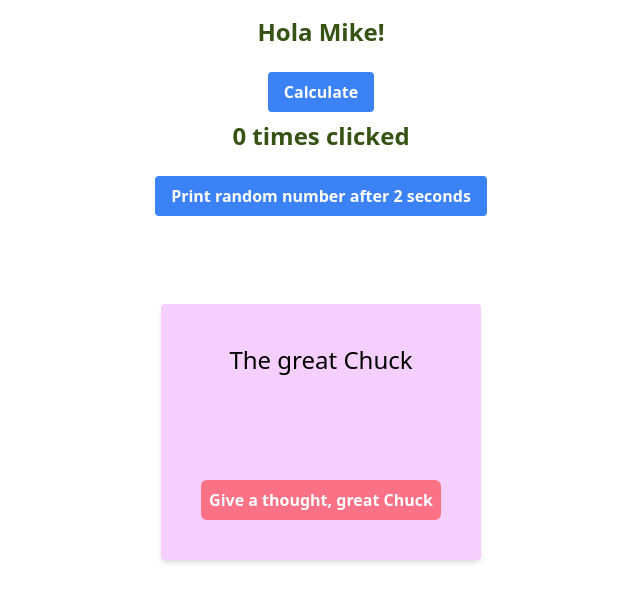
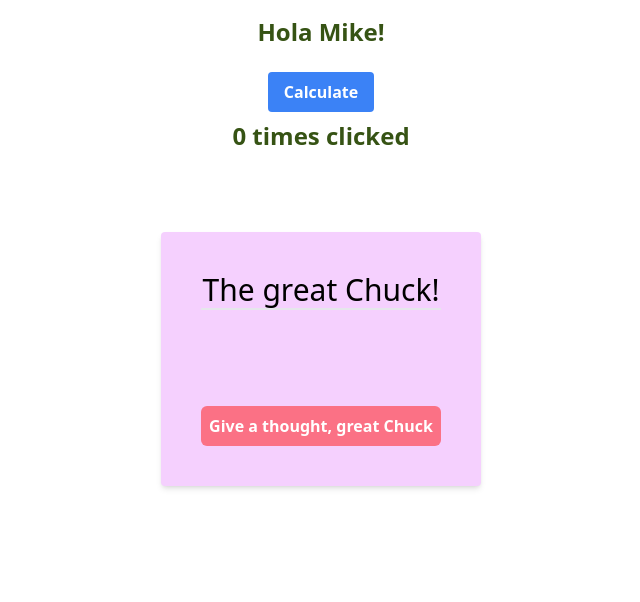
Before and after one commit to michaeljohannesmeier/code-exercises, a Vue app in the folder project-1/: page / in a window 1280 px wide. Shown: the top 602 px of the page, without its empty margins (319-959 px from the left). Built offline with nearby package versions, Linux system fonts and the light colour scheme.

Commit message:
Feat: Using axios with async await to call the data.
Using setup in the script helpe me to clean some code, as well it works witouth return the variables and functions. e.g
return {
      getRandomJoke,
      getRandomJoke2,
      printRandomNumberAfter2Seconds,
      state,
    };  (no needed)

```diff
--- a/project-1/src/App.vue
+++ b/project-1/src/App.vue
@@ -1,100 +1,31 @@
 <template>
   <div class="container flex flex-col items-center">
     <h1 class="text-2xl font-semibold text-lime-900 mt-4">Hola Mike!</h1>
-    <button
-      class="bg-blue-500 hover:bg-blue-700 text-white font-bold py-2 px-4 rounded mt-6"
-      @click="state.count++"
-    >
-      Calculate
-    </button>
-    <p class="text-2xl font-semibold text-lime-900 mt-2">
-      {{ state.count }} times clicked
-    </p>
-    <button
-      class="bg-blue-500 hover:bg-blue-700 text-white font-bold py-2 px-4 rounded mt-6"
-      @click="printRandomNumberAfter2Seconds"
-    >
-      Print random number after 2 seconds
-    </button>
-    <p class="text-2xl font-semibold text-lime-900 mt-2">
-      {{ state.randomNumber }}
-    </p>
+    <button class="bg-blue-500 hover:bg-blue-700 text-white font-bold py-2 px-4 rounded mt-6"
+      @click="state.count++">Calculate</button>
+    <p class="text-2xl font-semibold text-lime-900 mt-2">{{ state.count }} times clicked</p>
 
-    <div
-      class="joke-container mt-20 bg-fuchsia-200 rounded p-10 text-center shadow-md"
-    >
-      <h2 class="text-2xl">The great Chuck</h2>
-      <h3 class="text-1xl mt-10">{{ state.joke }}</h3>
-      <button
-        class="bg-rose-400 hover:bg-rose-500 text-white font-bold p-2 rounded-md mt-16"
-        @click="getRandomJoke"
-      >
-        Give a thought, great Chuck
-      </button>
+    <div class="joke-container mt-20 bg-fuchsia-200 rounded p-10 mx-10 text-center shadow-md">
+      <h2 class="text-3xl border-b-2">The great Chuck!</h2>
+      <h3 class="text-2xl mt-10 text-black">{{ state.joke }}</h3>
+      <button class="bg-rose-400 hover:bg-rose-500 text-white font-bold p-2 rounded-md mt-14"
+        @click="getRandomJoke">Give a
+        thought, great
+        Chuck </button>
     </div>
   </div>
 </template>
 
-<script>
-import { reactive } from 'vue';
-import axios from 'axios';
+<script setup>
+import { reactive } from 'vue'
+import axios from 'axios'
 
-export default {
-  name: 'App',
-  components: {},
+const state = reactive({ count: 0, joke: null, randomNumber: null })
+const jokeAPI = 'https://api.chucknorris.io/jokes/random'
 
-  setup() {
-    const state = reactive({ count: 0, joke: null, randomNumber: null });
+const getRandomJoke = async () => {
+  const result = await axios(jokeAPI)
+  state.joke = result.data.value
+}
 
-    const getRandomJoke = () => {
-      /*
-        - this is the short versino of getRandomJoke2
-        - axios makes the request, and then you ll get the res (response), but see getRandomJoke2 to better understand
-      */
-      axios.get('https://api.chucknorris.io/jokes/random').then((res) => {
-        state.joke = res.data.value;
-      });
-    };
-
-    const getRandomJoke2 = () => {
-      /*
-        - getRandomJok2 is a different way to do the same thing as getRandomJoke (only a bit longer)
-        - axios calls the endpoint and in .then it expects a function (processResult in our case)
-        - when axios did the call, it will call this function
-        - and it will pass, as a first argument, the result from the api
-        - the result has some meta information about the request (like status code) and also the data under .data
-       */
-      axios.get('https://api.chucknorris.io/jokes/random').then(processResult);
-    };
-
-    const processResult = (resultFromAxios) => {
-      /* This function is never called from you in the code, its called from axios after the job is done. We just pass it as an argument to another function (the then function) */
-      console.log(resultFromAxios);
-      state.joke = resultFromAxios.data.value;
-    };
-
-    const printRandomNumberAfter2Seconds = () => {
-      /*
-        - this is just an example to show you another function, which expects a function as an input and it will call this function then automatically if "something" happens
-        - how to do the 2 seconds waiting??
-        - therefore, we can use setTimeout. Its an inbuild javascript function
-        - it expects a function as the first argument and a time in milliseconds as the second argument
-        - it then will call the function after the milliseconds have passe
-      */
-      setTimeout(setRandomNumberToState, 2000);
-    };
-
-    const setRandomNumberToState = () => {
-      /* this functin is never called from you in the code, its called from setTimeout */
-      state.randomNumber = Math.random();
-    };
-
-    return {
-      getRandomJoke,
-      getRandomJoke2,
-      printRandomNumberAfter2Seconds,
-      state,
-    };
-  },
-};
 </script>
```
